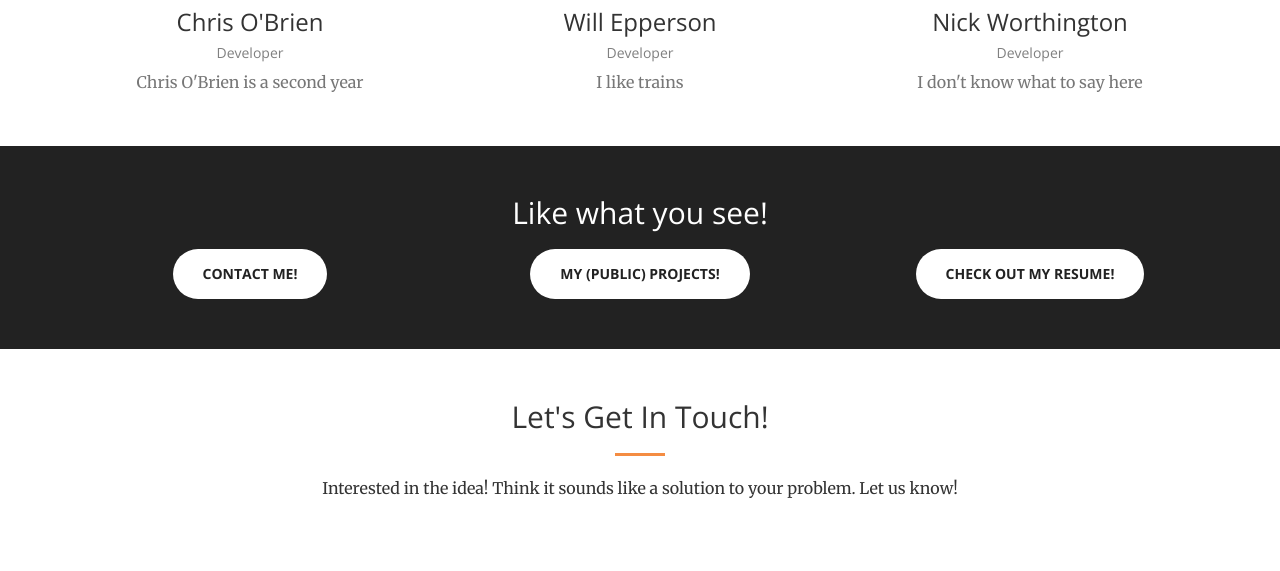
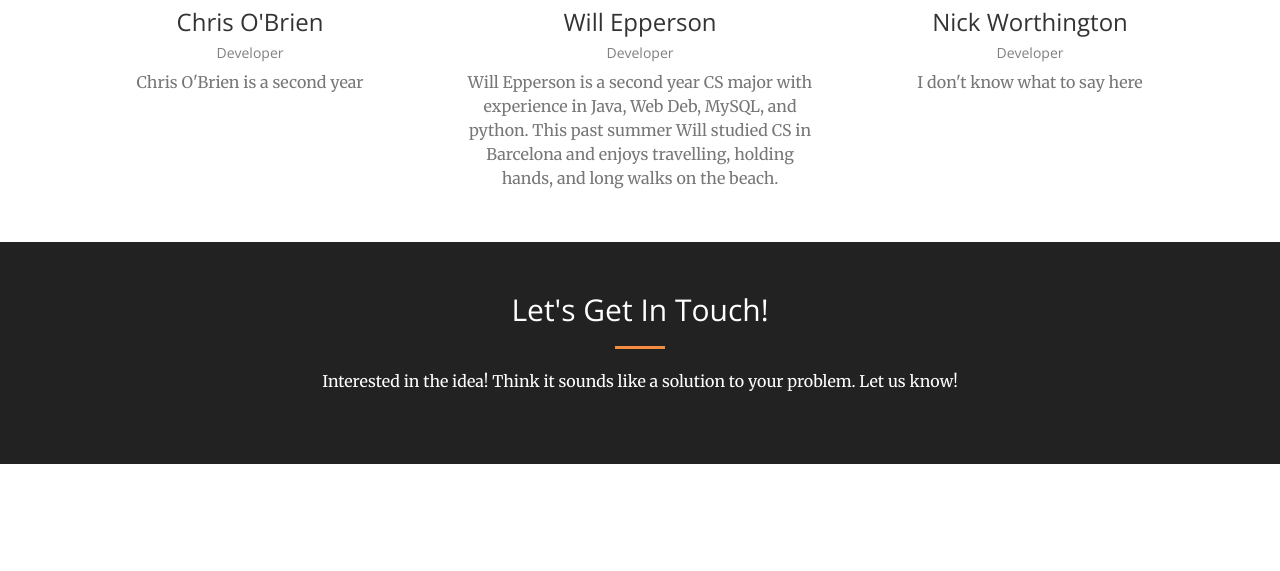
Before and after one commit to Zighome24/CS2340_GoGreek, a website: page docs/index.html in a window 1280 px wide. Shown: the part 1843-2414 px from the top of the page. After the commit the page ends 2307 px from the top, so only its background shows below. Drawn offline with nearby package versions, Linux system fonts and the light colour scheme.

Commit message:
website update

```diff
--- a/docs/index.html
+++ b/docs/index.html
@@ -155,7 +155,7 @@
                         <img class="img-circle" src="img/w.jpg" style="max-width:inherit;" alt="Will">
                         <h3>Will Epperson</h3>
                         <h5>Developer</h5>
-                        <p class="text-muted">I like trains</p>
+                        <p class="text-muted">Will Epperson is a second year CS major with experience in Java, Web Deb, MySQL, and python. This past summer Will studied CS in Barcelona and enjoys travelling, holding hands, and long walks on the beach.</p>
                     </div>
                 </div>
                 <div class="col-lg-4 col-md-6 text-center">
@@ -170,26 +170,7 @@
         </div>
     </section>
 
-    <aside id="links" class="bg-dark">
-        <div class="container text-center">
-            <div class="call-to-action">
-                <h2>Like what you see!</h2>
-                <div class="row">
-                    <div class="col-lg-4 col-md-6 text-center" style="margin-top: 10px">
-                        <a href="mailto:justinziegler345@gmail.com" class="btn btn-default btn-xl sr-button">Contact me!</a>
-                    </div>
-                    <div class="col-lg-4 col-md-6 text-center" style="margin-top: 10px">
-                        <a href="https://github.com/Zighome24" target="_blank" class="btn btn-default btn-xl sr-button">My (Public) Projects!</a>
-                    </div>
-                    <div class="col-lg-4 col-md-6 text-center" style="margin-top: 10px">
-                        <a href="data/resume.pdf" target="_blank" class="btn btn-default btn-xl sr-button">Check out my Resume!</a>
-                    </div>
-                </div>
-            </div>
-        </div>
-    </aside>
-
-    <section id="contact">
+    <section id="contact" class="bg-dark">
         <div class="container">
             <div class="row">
                 <div class="col-lg-8 col-lg-offset-2 text-center">
```
Also changed, not shown: 1 other file.
